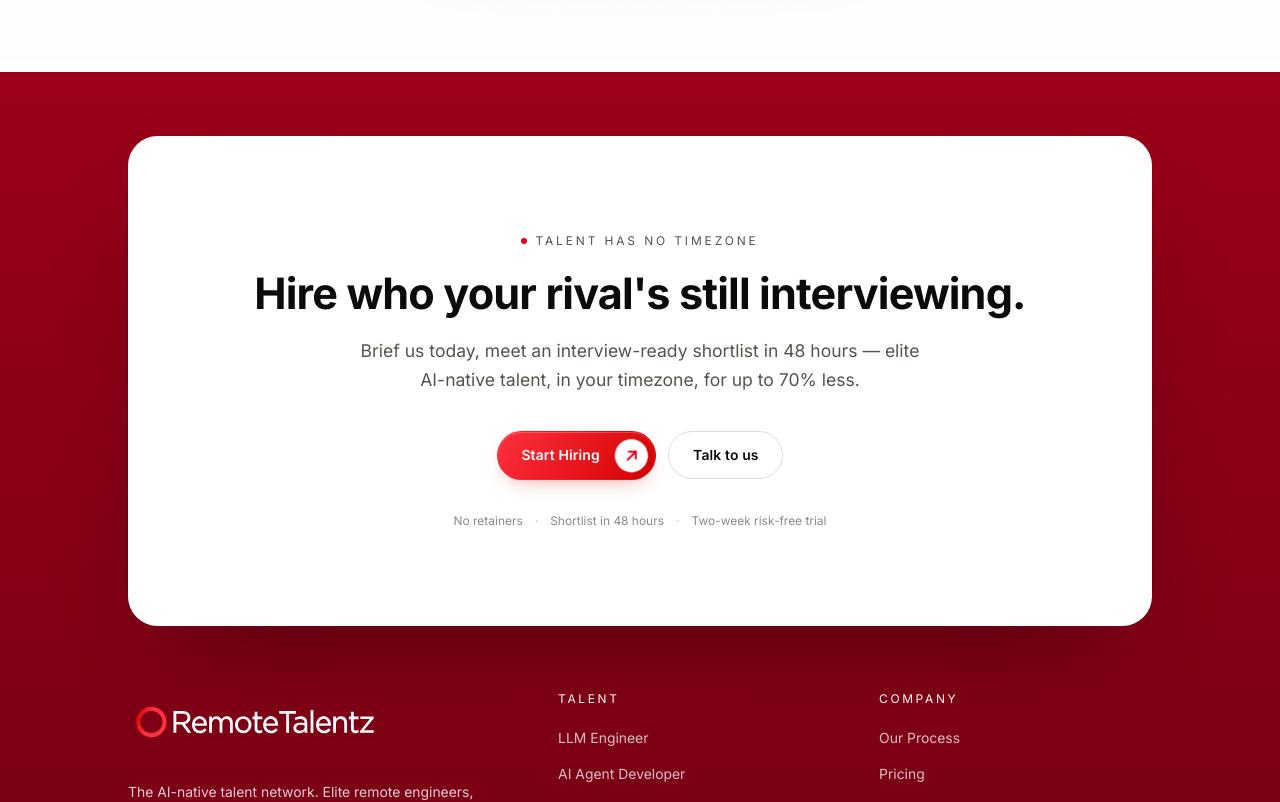
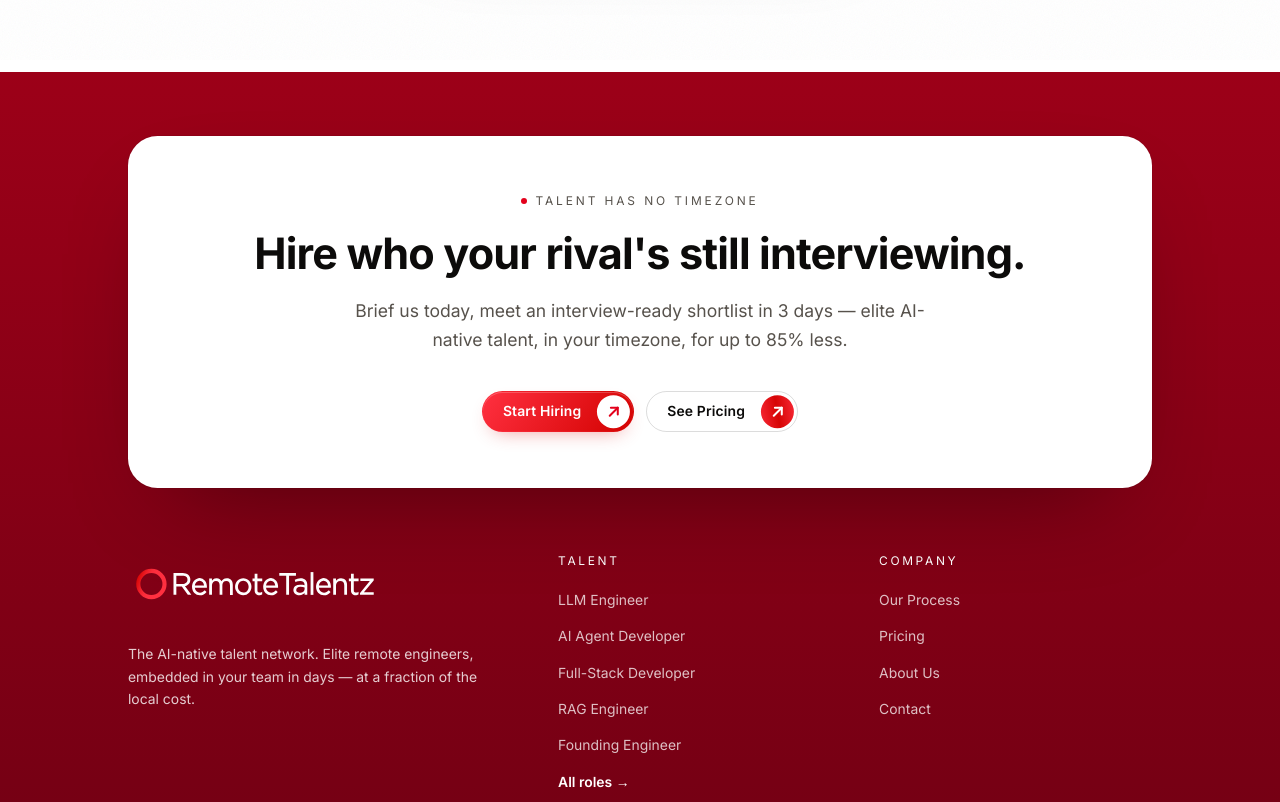
Before and after one commit to TaforaTech/remote-talentz, a Next.js app: page /pricing in a window 1280 px wide. Shown: the part 740-1542 px from the top of the page. Built offline with nearby package versions, Linux system fonts and the light colour scheme.

Commit message:
feat: update the style

```diff
--- a/src/components/Footer.tsx
+++ b/src/components/Footer.tsx
@@ -4,6 +4,7 @@ import Link from "next/link";
 import Logo from "./Logo";
 import Reveal from "./Reveal";
 import StartHiringButton from "./StartHiringButton";
+import ArrowBadge from "./ArrowBadge";
 
 const ROLE_LINKS = [
   "LLM Engineer",
@@ -22,7 +23,7 @@ export default function Footer() {
       <div className="container-rt pt-16">
         <div className="relative">
           {/* Clean white card */}
-          <div className="relative overflow-hidden rounded-[1.85rem] bg-paper px-6 py-16 text-center shadow-[0_40px_100px_-45px_rgba(0,0,0,0.45)] ring-1 ring-black/5 sm:px-12 sm:py-24">
+          <div className="relative overflow-hidden rounded-[1.85rem] bg-paper px-6 py-10 text-center shadow-[0_40px_100px_-45px_rgba(0,0,0,0.45)] ring-1 ring-black/5 sm:px-12 sm:py-14">
             <Reveal className="relative">
               <p className="flex items-center justify-center gap-2 font-mono text-2xs uppercase tracking-[0.24em] text-ink-soft">
                 <span className="relative flex size-1.5">
@@ -35,22 +36,22 @@ export default function Footer() {
                 Hire who your rival&apos;s still interviewing.
               </h2>
               <p className="mx-auto mt-5 max-w-xl text-base text-ink-soft">
-                Brief us today, meet an interview-ready shortlist in 48 hours —
-                elite AI-native talent, in your timezone, for up to 70% less.
+                Brief us today, meet an interview-ready shortlist in 3 days —
+                elite AI-native talent, in your timezone, for up to 85% less.
               </p>
               <div className="mt-9 flex flex-wrap items-center justify-center gap-3">
-                <StartHiringButton variant="red" size="lg" />
-                <Link href="/contact" className="btn btn-ghost border-ink/15 bg-white/40">
-                  Talk to us
+                <StartHiringButton variant="red" />
+                <Link
+                  href="/pricing"
+                  className="group btn btn-ghost !px-5 !py-2 text-base"
+                >
+                  See Pricing
+                  <ArrowBadge
+                    circleClassName="bg-[image:var(--rt-grad-action)]"
+                    arrowClassName="text-white"
+                  />
                 </Link>
               </div>
-              <p className="mt-8 flex flex-wrap items-center justify-center gap-x-3 gap-y-1 text-2xs text-ink-faint">
-                <span>No retainers</span>
-                <span className="text-ink/25">·</span>
-                <span>Shortlist in 48 hours</span>
-                <span className="text-ink/25">·</span>
-                <span>Two-week risk-free trial</span>
-              </p>
             </Reveal>
           </div>
         </div>
--- a/src/components/HeroAnimation.tsx
+++ b/src/components/HeroAnimation.tsx
@@ -71,7 +71,7 @@ export default function HeroAnimation() {
           <StepNode n="3" className="step-3" />
           <div className="step-card step-3 relative flex-1 rounded-2xl border bg-paper-raised p-5">
             <span className="match-badge brand-grad absolute -top-3 right-5 rounded-full px-3 py-1 font-mono text-2xs uppercase tracking-[0.14em] text-white">
-              Matched in 48h
+              Matched in 3 Days
             </span>
             <p className="font-mono text-2xs uppercase tracking-[0.2em] text-ink-faint">
               Your team
--- a/src/components/Navbar.tsx
+++ b/src/components/Navbar.tsx
@@ -121,7 +121,7 @@ export default function Navbar() {
                     </div>
 
                     {/* Side CTA panel */}
-                    <div className="flex w-56 flex-col justify-between bg-[#F93B55] p-7 text-paper">
+                    <div className="flex w-56 flex-col justify-between bg-gradient-to-b from-[#9c0018] to-[#6f0013] p-7 text-paper">
                       <div>
                         <p className="font-mono text-2xs uppercase tracking-[0.22em] text-white">
                           Not listed?
--- a/src/components/Proof.tsx
+++ b/src/components/Proof.tsx
@@ -3,7 +3,7 @@ import Reveal from "./Reveal";
 import CountUp from "./CountUp";
 
 const STATS = [
-  { end: 48, suffix: "", unit: "Hours", label: "to get matched" },
+  { end: 3, suffix: "", unit: "Days", label: "to get matched" },
   { end: 4.8, decimals: 1, suffix: "", unit: "", label: "avg client rating" },
   { end: 50, suffix: "+", unit: "", label: "companies building with us" },
   { end: 90, suffix: "%", unit: "", label: "talent retention rate" },
```
